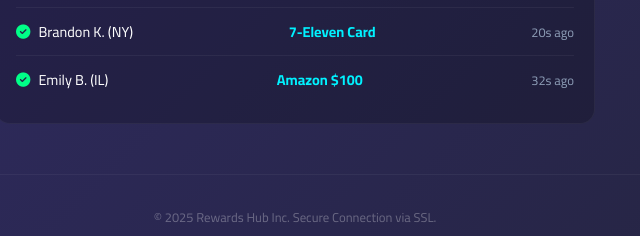
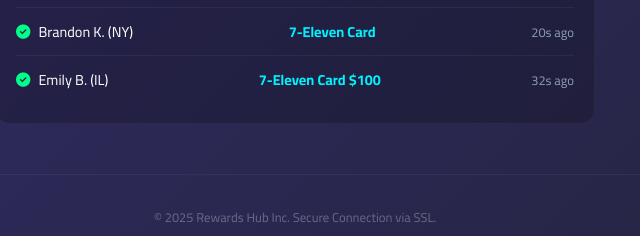
Before and after one commit to quiet000/dailygiftdeals.com123, a plain HTML site: page index.html in a window 1280 px wide. Shown: the part 1581-1817 px from the top of the page, 345-985 px from the left. Drawn offline with Linux system fonts and the light colour scheme.

Commit message:
Update index.html

```diff
--- a/index.html
+++ b/index.html
@@ -425,7 +425,7 @@
             { name: "Brandon K. (NY)", prize: "7-Eleven Card" },
             { name: "Megan P. (OH)", prize: "Chick-fil-A" },
             { name: "Joshua S. (WA)", prize: "Roblox Premium" },
-            { name: "Emily B. (IL)", prize: "Amazon $100" },
+            { name: "Emily B. (IL)", prize: "7-Eleven Card $100" },
             { name: "Ashley R. (FL)", prize: "Taco Bell Meal" },
 
         ];
```
